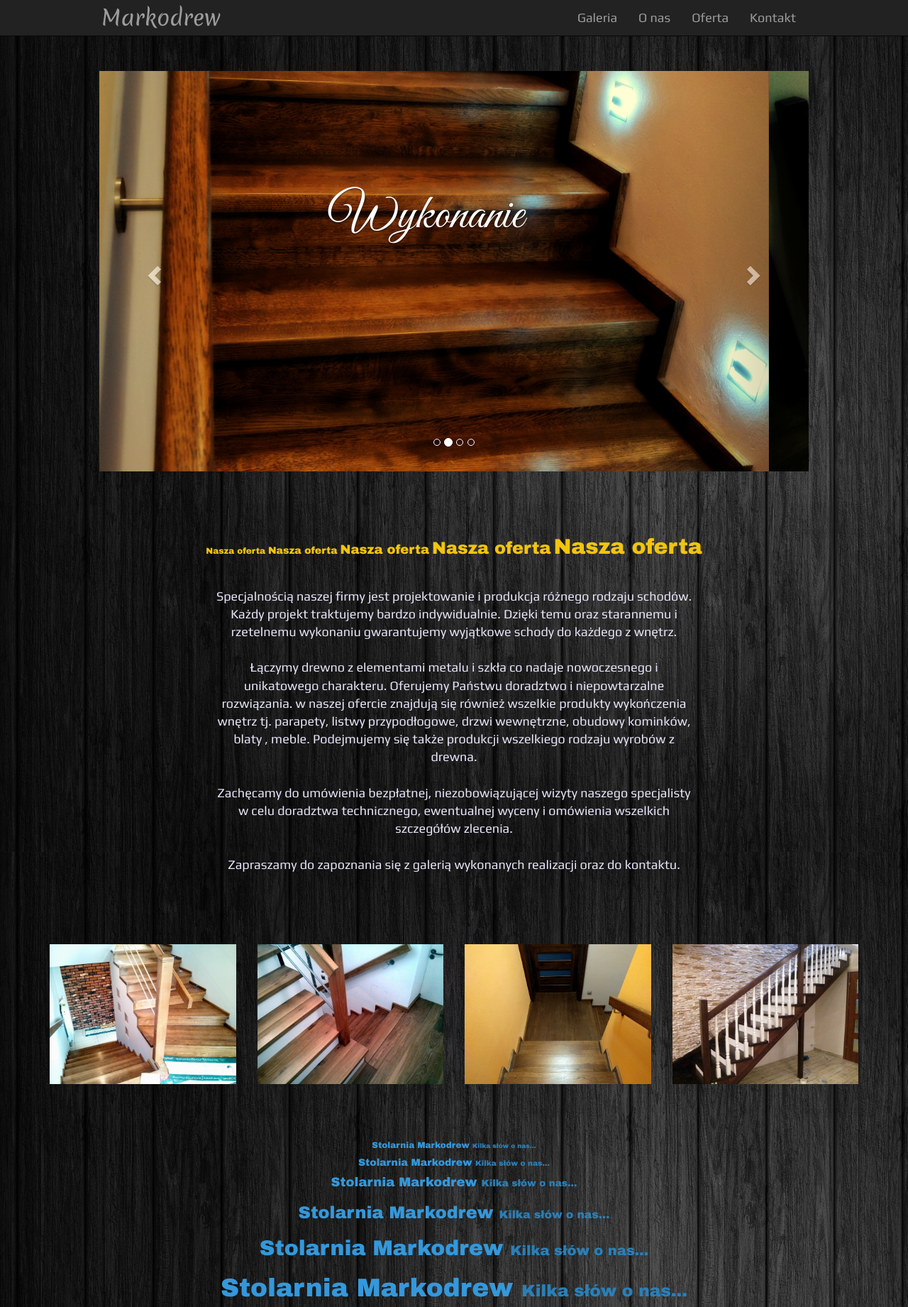
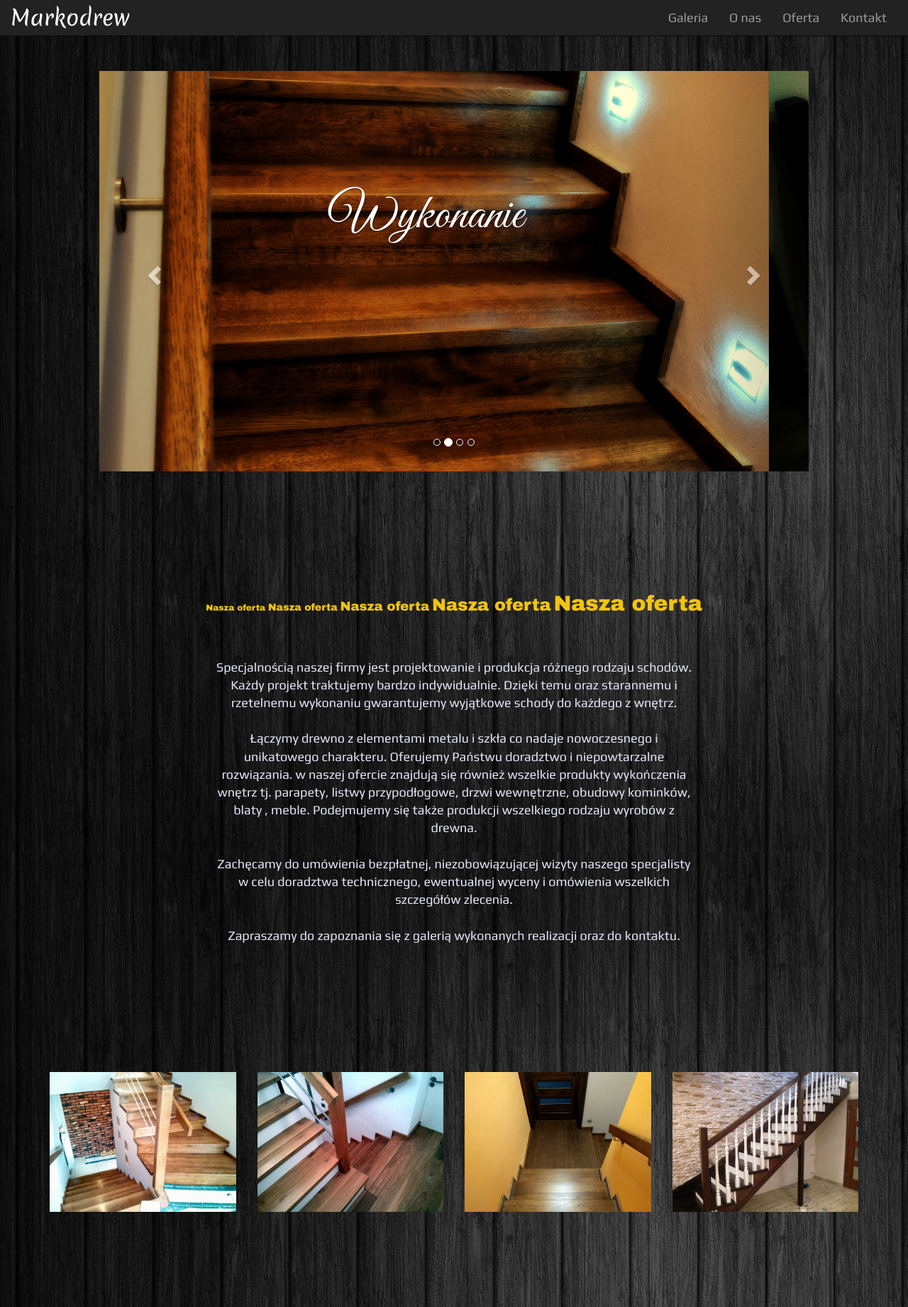
Before and after one commit to Kodecky/Markodrew, a plain HTML site: page index.html in a window 1280 px wide. Shown: the top 1841 px of the page at 71% size. Drawn offline with nearby package versions, Linux system fonts and the light colour scheme.

Commit message:
Update styles

```diff
--- a/style.css
+++ b/style.css
@@ -11,13 +11,13 @@ body{
 }
 
 section{
-    margin-bottom: 70px;
+    margin-bottom: 150px;
 }
 
 /*========header========*/
 
 header nav .container-fluid{
-    width: 80%;
+    width: 100%;
     margin: 0 auto;
     position: relative;
 }
@@ -123,7 +123,6 @@ header nav ul li a:hover{
 
 /*========offer section==========*/
 
-.offer .container h1,
 .offer .container h2,
 .offer .container h3,
 .offer .container h4,
@@ -132,6 +131,9 @@ header nav ul li a:hover{
     color: #f1c40f;
     display: inline-block;
     font-family: 'Archivo Black', sans-serif;
+}
+.offer .container h2{
+    margin-bottom: 30px;
 }
 .offer .container p{
     color: lavender;
@@ -202,6 +204,9 @@ header nav ul li a:hover{
     color: #3498db;
     font-family: 'Archivo Black', sans-serif;
 }
+.aboutUs .container h1{
+    margin-bottom: 50px;
+}
 .aboutUs .container small{
     color: #2980b9;
     font-family: 'Archivo Black', sans-serif;
@@ -254,6 +259,9 @@ header nav ul li a:hover{
 
 /*=========contact section=========*/
 
+.contact{
+    margin-top: 100px;
+}
 .contact .container .address{
     margin-bottom: 50px;
 }
```
Also changed, not shown: index.html (+0 -2 lines).
